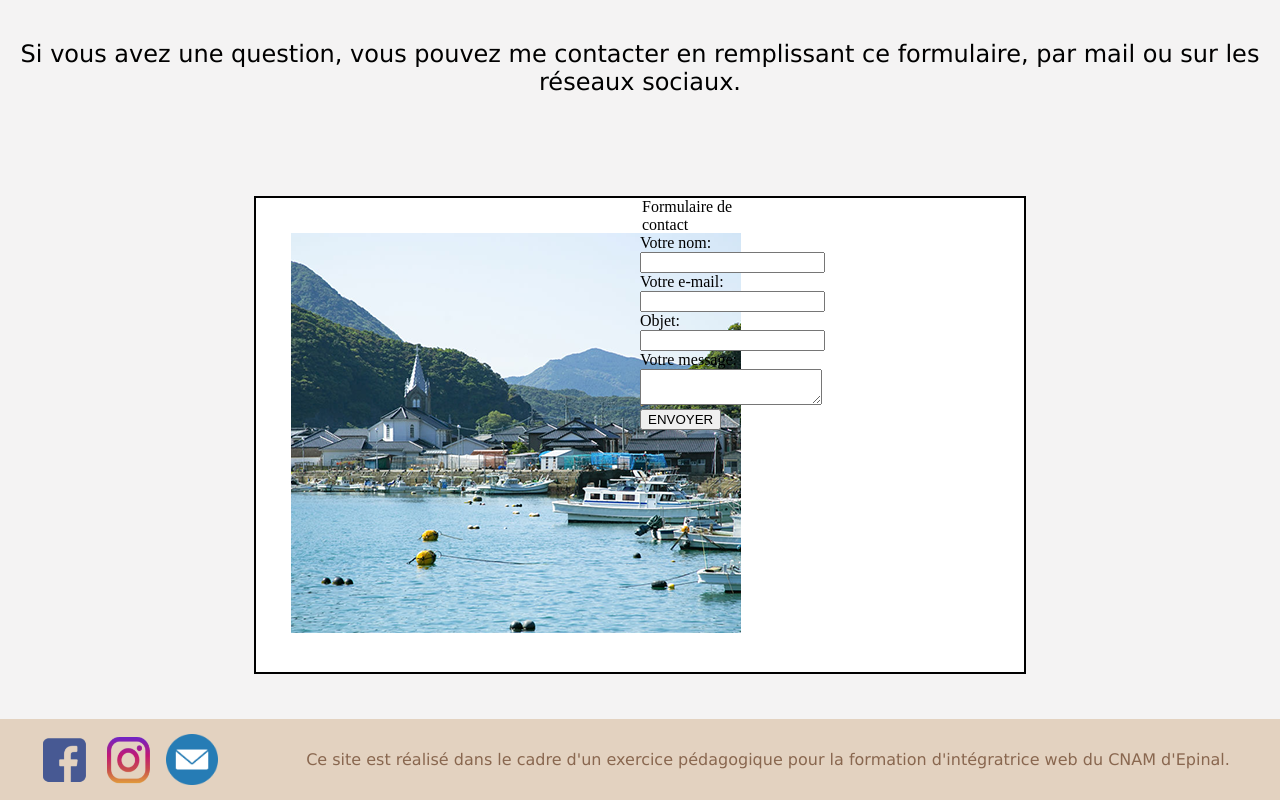
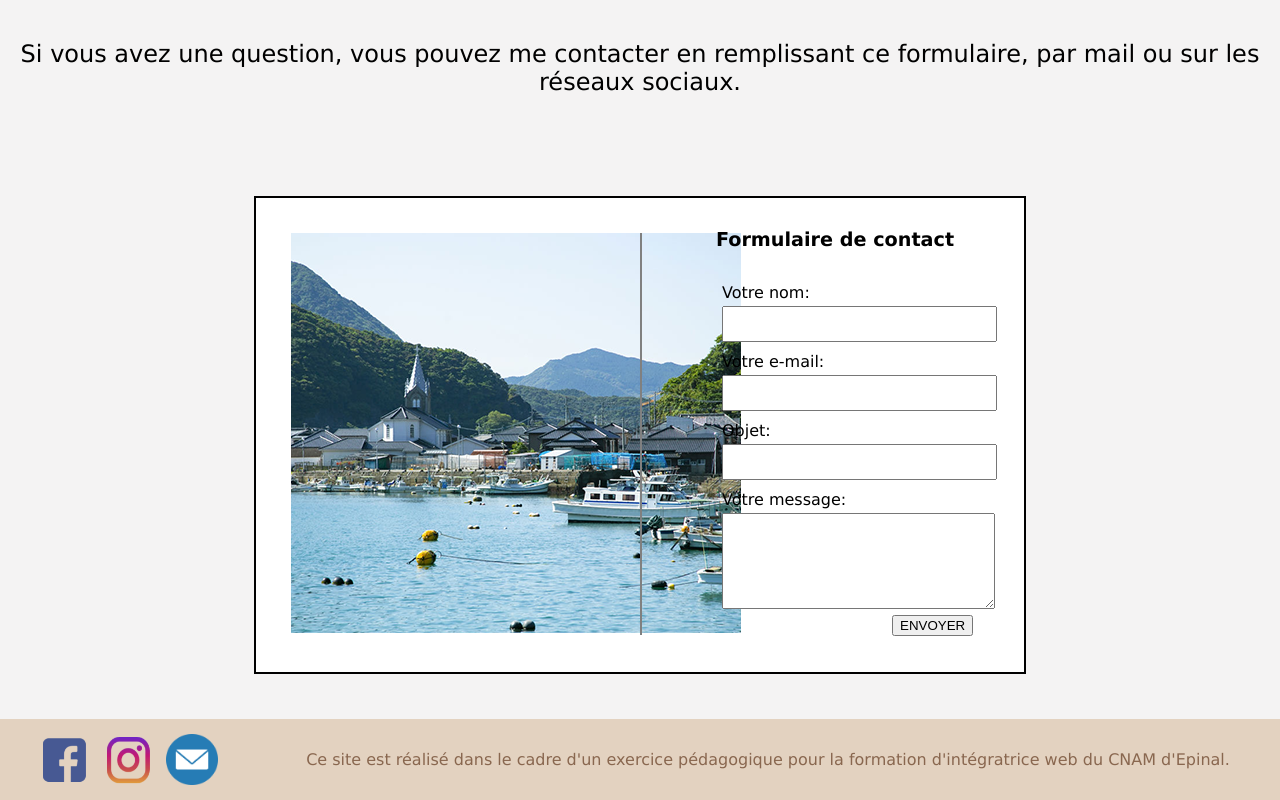
Before and after one commit to ElodieSimonnet/Site_voyage_stage, a PHP site: page /form.php in a window 1280 px wide. Shown: the part 175-975 px from the top of the page. Run offline with PHP 8.4, Linux system fonts and the light colour scheme.

Commit message:
div line
css added to form and line added

```diff
--- a/css/fonts.css
+++ b/css/fonts.css
@@ -26,6 +26,17 @@ body > p {
 	font-size: 1.5em;
 }
 
+legend {
+	font-family: 'Verdana';
+	font-size: 1.2em;
+	font-weight: bold;
+}
+
+label {
+	font-family: 'Verdana';
+	font-size: 1em;
+}
+
 footer > p {
 	color: #89674F;
 	text-align: center;
--- a/css/mise-en-page.css
+++ b/css/mise-en-page.css
@@ -37,9 +37,15 @@ body > p {
 	margin: 35px;
 }
 
+.trait {
+	height: 400px;
+	margin-top: 35px;
+}
 
 legend {
-	width: 50%;
+	width: 100%;
+	text-align: center;
+	margin: 30px 0;
 }
 
 #formulaire {
@@ -51,17 +57,41 @@ legend {
 
 
 form {
-	width: 50%;
+	width: 100%;
 	display: flex;
-
 	flex-direction: column;
 	align-content: center;
 }
 
+#case {
+
+}
 
 label {
     display: block;
+    margin: 0 0 4px 0;
 
+}
+
+input {
+	width: 70%;
+	height: 30px;
+	margin: 0 0 10px 0;
+}
+
+textarea {
+	width: 70%;
+	height: 90px;
+}
+
+article {
+	width: 100%;
+	margin: 0 0 0 80px;
+	padding: 2px 0 0 0;
+}
+
+button {
+	margin: 0 0 0 170px;
 }
 
 footer {
--- a/css/styles.css
+++ b/css/styles.css
@@ -11,6 +11,10 @@ body {
 	border: 2px solid black;
 }
 
+.trait {
+	border: 1px solid grey;
+}
+
 footer {
 	background-color: #E3D2C0;
 }
--- a/form.php
+++ b/form.php
@@ -14,7 +14,7 @@
 			<div id="photo">
 				<img src="img/carte.png">
 			</div>
-
+			<div class="trait"></div>
 			<div id="formulaire">
 			<form>
 				<legend>Formulaire de contact</legend>
```
